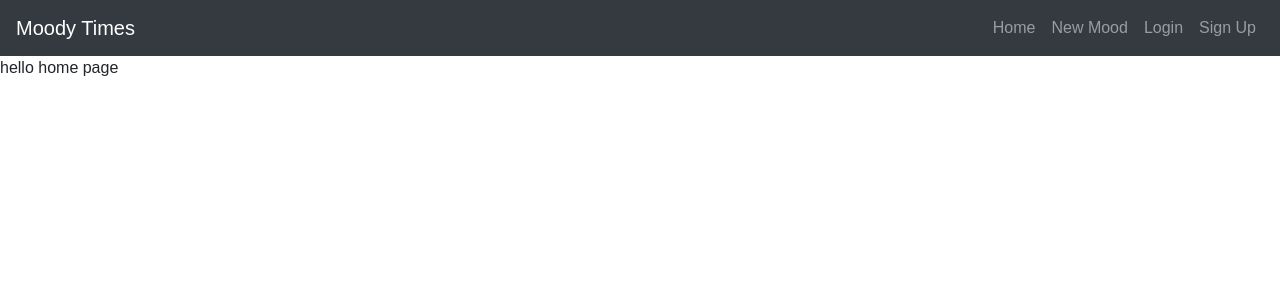
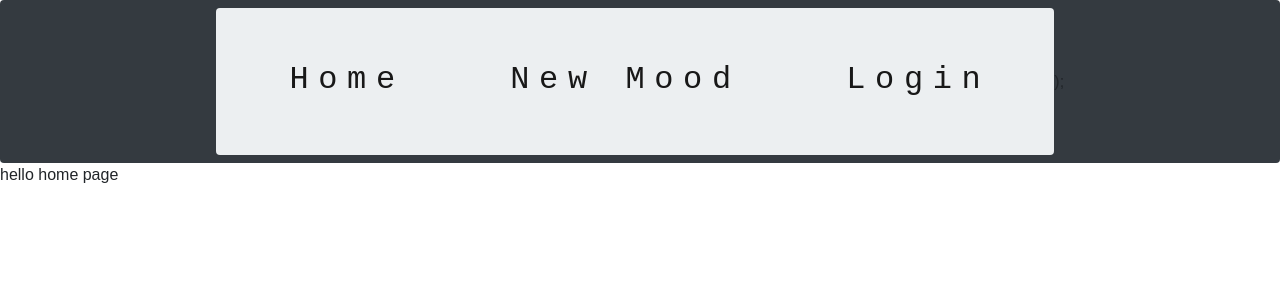
Before and after one commit to haywah27/mood-ring, a React (Create React App) app in the folder client/: page / in a window 1280 px wide. Shown: the top 300 px of the page. Built offline with nearby package versions, Linux system fonts and the light colour scheme.

Commit message:
playing with css of nav

```diff
--- a/client/src/components/Nav/index.js
+++ b/client/src/components/Nav/index.js
@@ -1,8 +1,10 @@
 import React from "react";
 import { Link, withRouter } from "react-router-dom";
-import { Navbar, Nav } from 'react-bootstrap';
+import { Navbar, Nav, NavLink } from 'react-bootstrap';
+import "./nav.css"
 
 function Navigation() {
+
   return (
 //     <div className="navigation">
 //       <nav class="navbar navbar-expand navbar-dark bg-dark">
@@ -47,25 +49,37 @@ function Navigation() {
 
 
 <Navbar collapseOnSelect expand="lg" bg="dark" variant="dark">
-<Navbar.Brand href="/">Moody Times</Navbar.Brand>
-<Navbar.Toggle aria-controls="responsive-navbar-nav" />
-<Navbar.Collapse id="responsive-navbar-nav">
-  <Nav className="mr-auto">
-    {/* filler to align nav on right */}
-  </Nav>
-  <Nav>
-    <Nav.Link href="/">Home</Nav.Link>
-    <Nav.Link href="/new-mood">New Mood</Nav.Link>
-    {/* <Nav.Link href="/moods">Capture Mood</Nav.Link> */}
-    <Nav.Link href="login">Login</Nav.Link>
-    <Nav.Link href="sign-up">Sign Up</Nav.Link>
-  </Nav>
-</Navbar.Collapse>
+<nav className="navbar">
+    <NavLink
+      exact
+      activeClassName="navbar__link--active"
+      className="navbar__link"
+      href="/"
+    >
+      Home
+    </NavLink>
+    <NavLink
+      activeClassName="navbar__link--active"
+      className="navbar__link"
+      href="/new-mood"
+    >
+      New Mood
+    </NavLink>
+    <NavLink
+      activeClassName="navbar__link--active"
+      className="navbar__link"
+      href="/login"
+    >
+      Login
+    </NavLink>
+  </nav>
+);
 </Navbar>
 
 
   );
 }
+
 
 export default Navigation;
 
--- /dev/null
+++ b/client/src/components/Nav/nav.css
@@ -0,0 +1,29 @@
+.navbar {
+    display: flex;
+    justify-content: center;
+    align-items: center;
+    border-radius: 4px;
+    background-color: #eceff1;
+  }
+
+.navbar__link {
+    margin: 1em;
+    font-size: 2em;
+    font-family: "Courier New";
+    cursor: pointer;
+    text-decoration: none;
+    letter-spacing: .3em;
+    text-indent: .3em;
+    color: #181818;
+    border-bottom: 3px solid transparent;
+  }
+
+  .navbar__link:hover {
+    transform: translateY(-2px);
+    color: #468499
+  }
+
+  .navbar__link--active {
+    border-bottom: 3px solid #29b6f6;
+    transition: border-bottom .5s ease-in-out;
+  }
```
